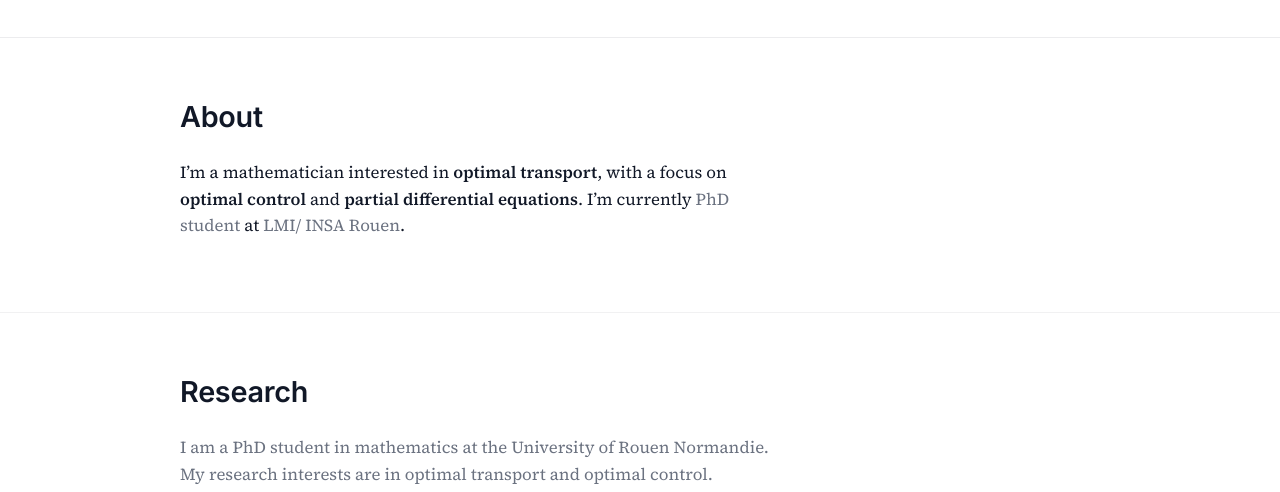
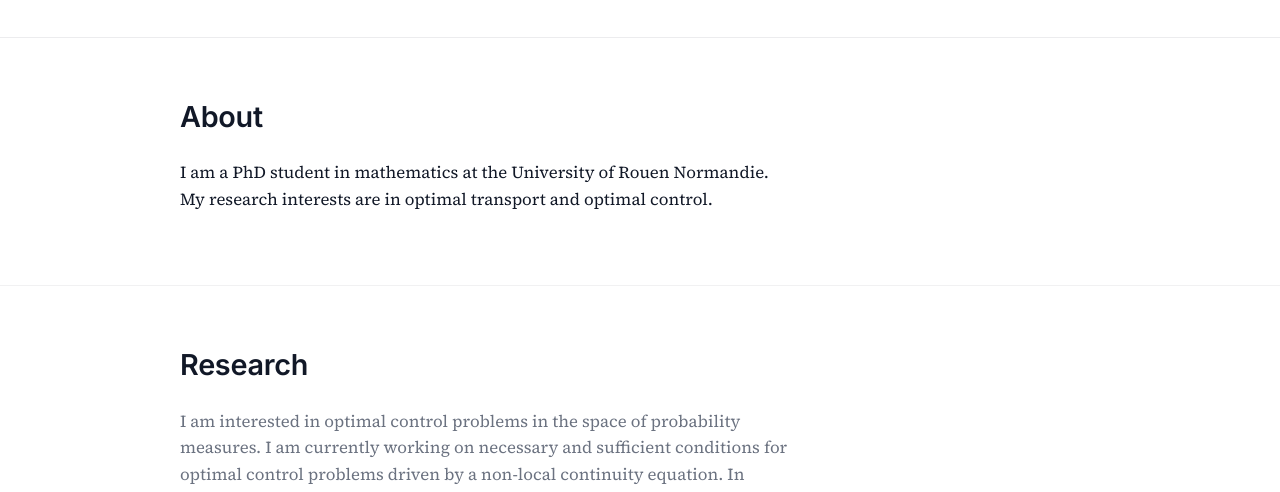
Before and after one commit to furrea/furrea.github.io, a plain HTML site: page index.html in a window 1280 px wide. Shown: the part 294-786 px from the top of the page. Drawn offline with Linux system fonts and the light colour scheme.

Commit message:
description

```diff
--- a/index.html
+++ b/index.html
@@ -74,9 +74,7 @@
                 <h2 class="section-title">About</h2>
                 <div class="prose">
                     <p>
-                        I’m a mathematician interested in <strong>optimal transport</strong>, with a focus on
-                        <strong>optimal control</strong> and <strong>partial differential equations</strong>. I’m currently
-                        <span class="muted">PhD student</span> at <span class="muted">LMI/ INSA Rouen</span>.
+                        I am a PhD student in mathematics at the University of Rouen Normandie. My research interests are in optimal transport and optimal control.
                     </p>
                 </div>
             </div>
@@ -87,7 +85,7 @@
                 <h2 class="section-title">Research</h2>
                 <div class="prose">
                         <p class="muted">
-                            I am a PhD student in mathematics at the University of Rouen Normandie. My research interests are in optimal transport and optimal control.
+                            I am interested in optimal control problems in the space of probability measures. I am currently working on necessary and sufficient conditions for optimal control problems driven by a non-local continuity equation. In particular, in the non-smooth analysis and geometry of the Wasserstein space. I am also interested in applications of optimal control to deep neural networks and machine learning.
                     </p>
                 </div>
                 <div class="cards">
```
